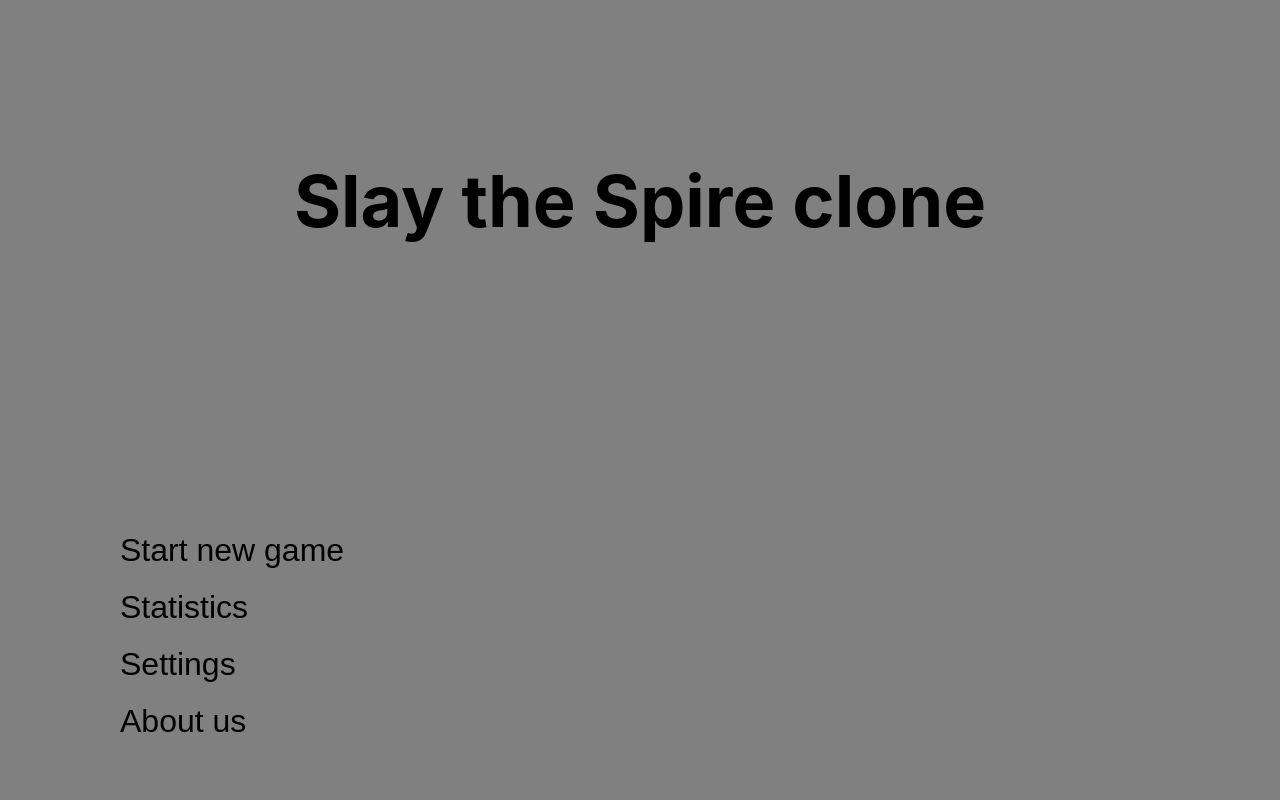
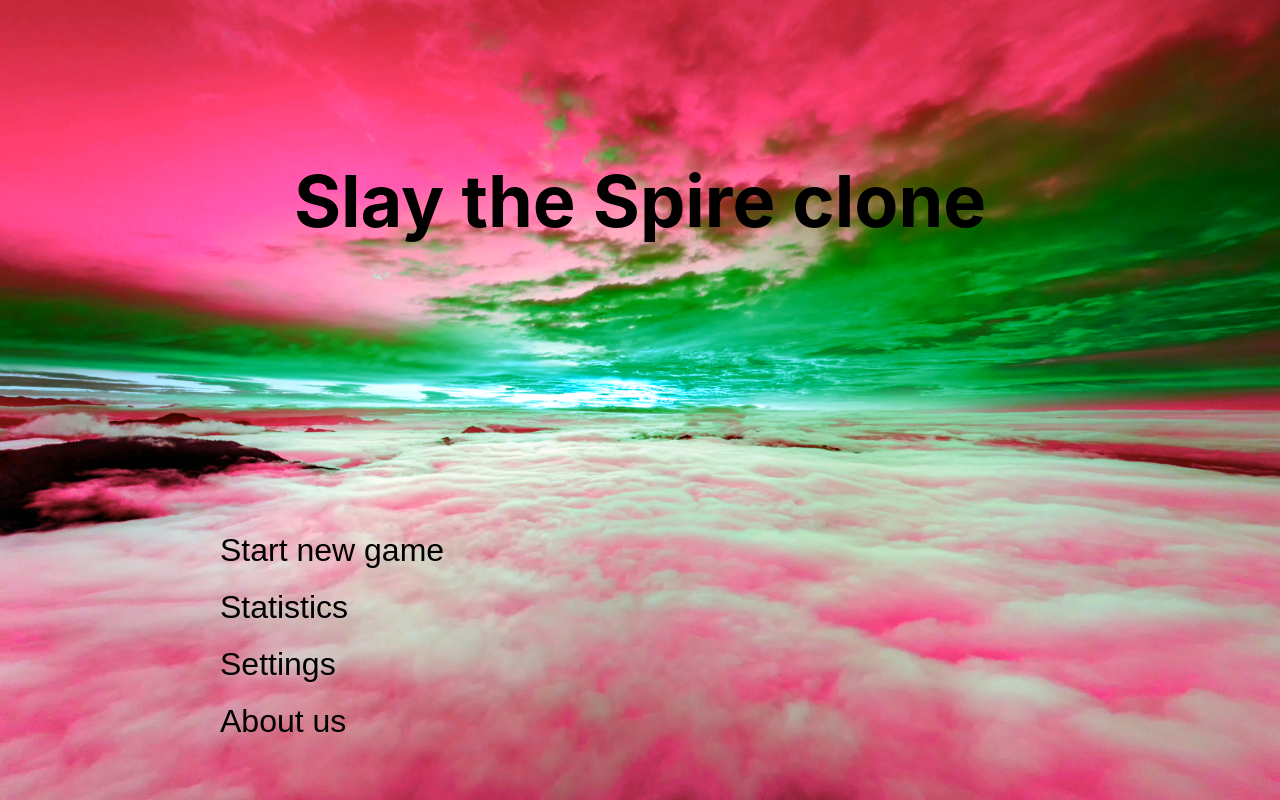
Before and after one commit to EmilNilsson12/slay-the-spire-clone, a Next.js app: page / in a window 1280 px wide. Built offline with nearby package versions, Linux system fonts and the light colour scheme.

Commit message:
Animate main menu background

```diff
--- a/components/MainMenu/MainMenu.styled.js
+++ b/components/MainMenu/MainMenu.styled.js
@@ -1,6 +1,8 @@
 import styled from 'styled-components';
 
 export const MainMenuWrapper = styled.main`
+    background-image: url('/images/backgrounds/start-page-clouds.jpg');
+    background-size: cover;
     position: relative;
 
     background-color: grey;
@@ -9,6 +11,24 @@
 
     display: grid;
     place-items: center;
+
+    animation-name: background-mood;
+    animation-duration: 5000ms;
+    animation-timing-function: ease-in;
+    animation-iteration-count: infinite;
+    animation-direction: alternate;
+
+    @keyframes background-mood {
+        0% {
+            filter: saturate(0) hue-rotate(0deg);
+        }
+        50% {
+            filter: saturate(1) hue-rotate(100deg);
+        }
+        100% {
+            filter: saturate(2) hue-rotate(150deg);
+        }
+    }
 `;
 export const MainMenuHeading = styled.h1`
     position: relative;
@@ -23,7 +43,7 @@
     margin: 0;
     padding: 0;
     bottom: 50px;
-    left: 100px;
+    left: 200px;
 `;
 
 export const MainMenuListItem = styled.li`
```
Also changed, not shown: public/images/backgrounds/start-page-clouds.jpg (added).
